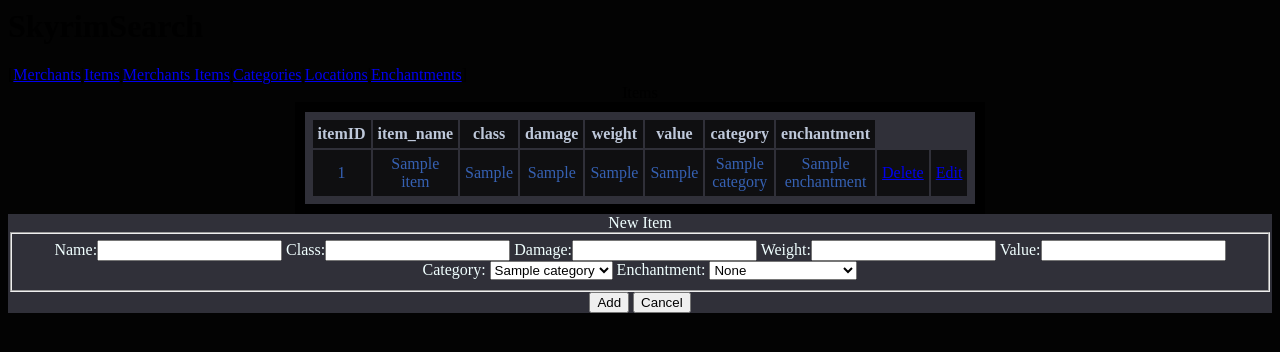
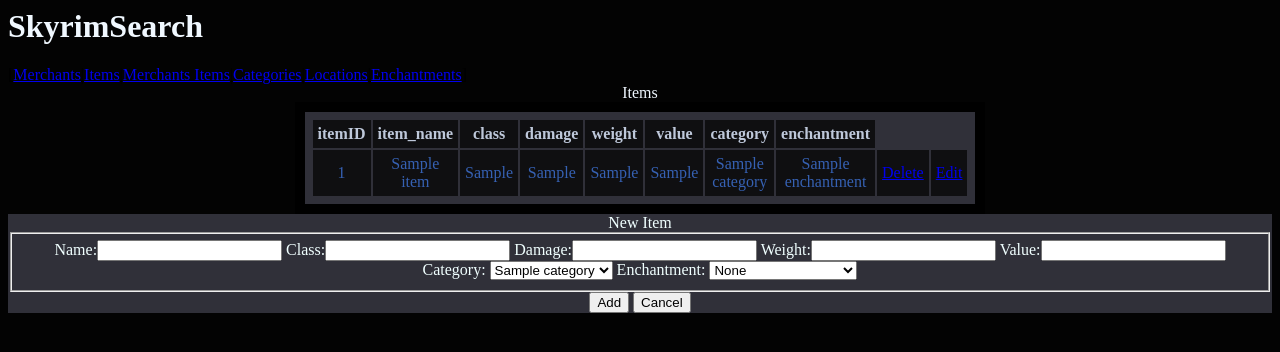
Before and after one commit to Spatch7/SkyrimDB, a Flask app: page /Items in a window 1280 px wide. Shown: the top 352 px of the page. Run offline with Flask 2, Linux system fonts and the light colour scheme; tables that the repository leaves empty or names only in its code hold one stand-in row (values such as "Sample post"); data that the repository does not hold is empty; some libraries are stand-ins or nearby versions.

Commit message:
Changed heading color to white

```diff
--- a/FlaskApp/static/css/style.css
+++ b/FlaskApp/static/css/style.css
@@ -1,4 +1,10 @@
+h1 {
+    color:aliceblue;
+}
 
+caption {
+    color:aliceblue;
+}
 
 body {
     /* margin: 0;
```
